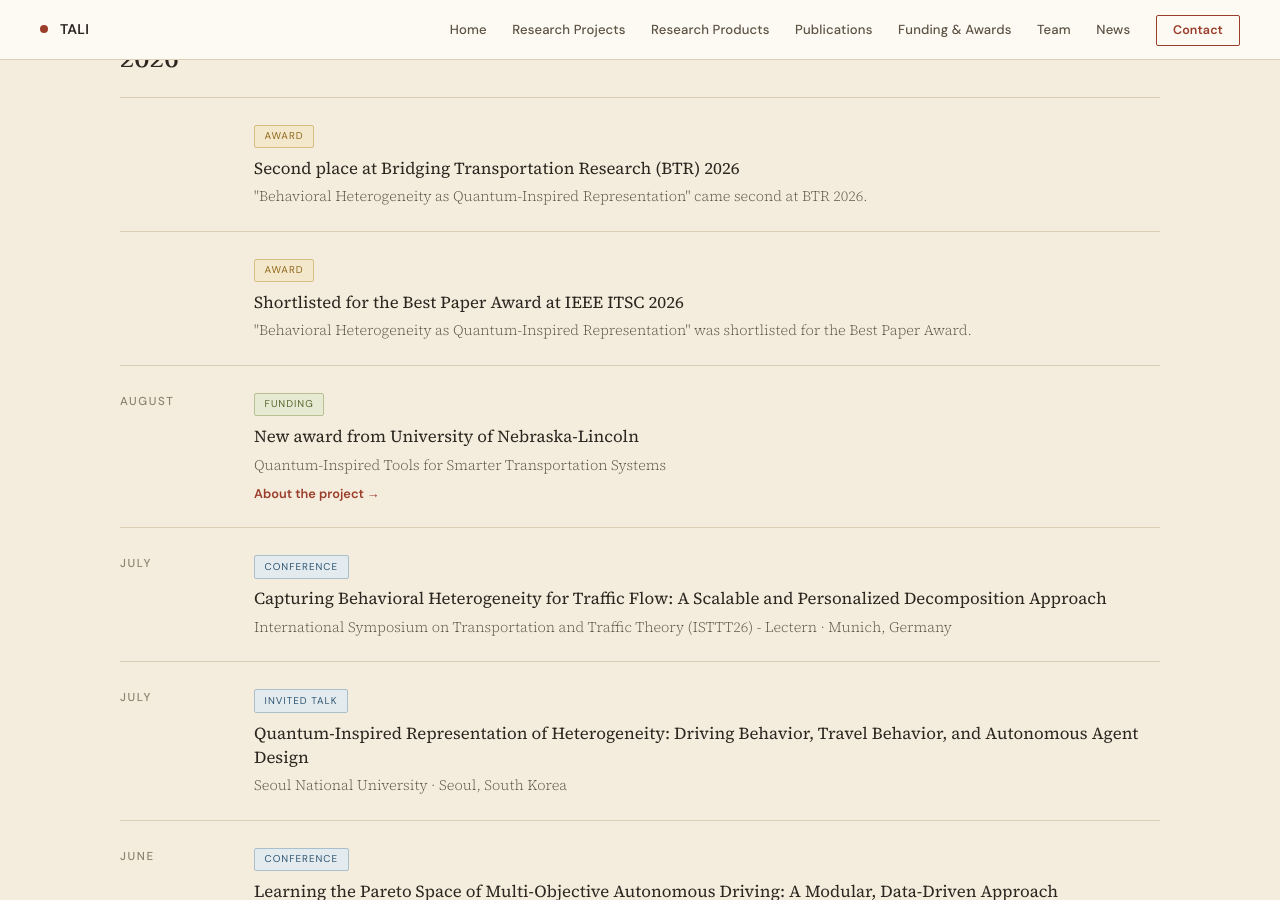
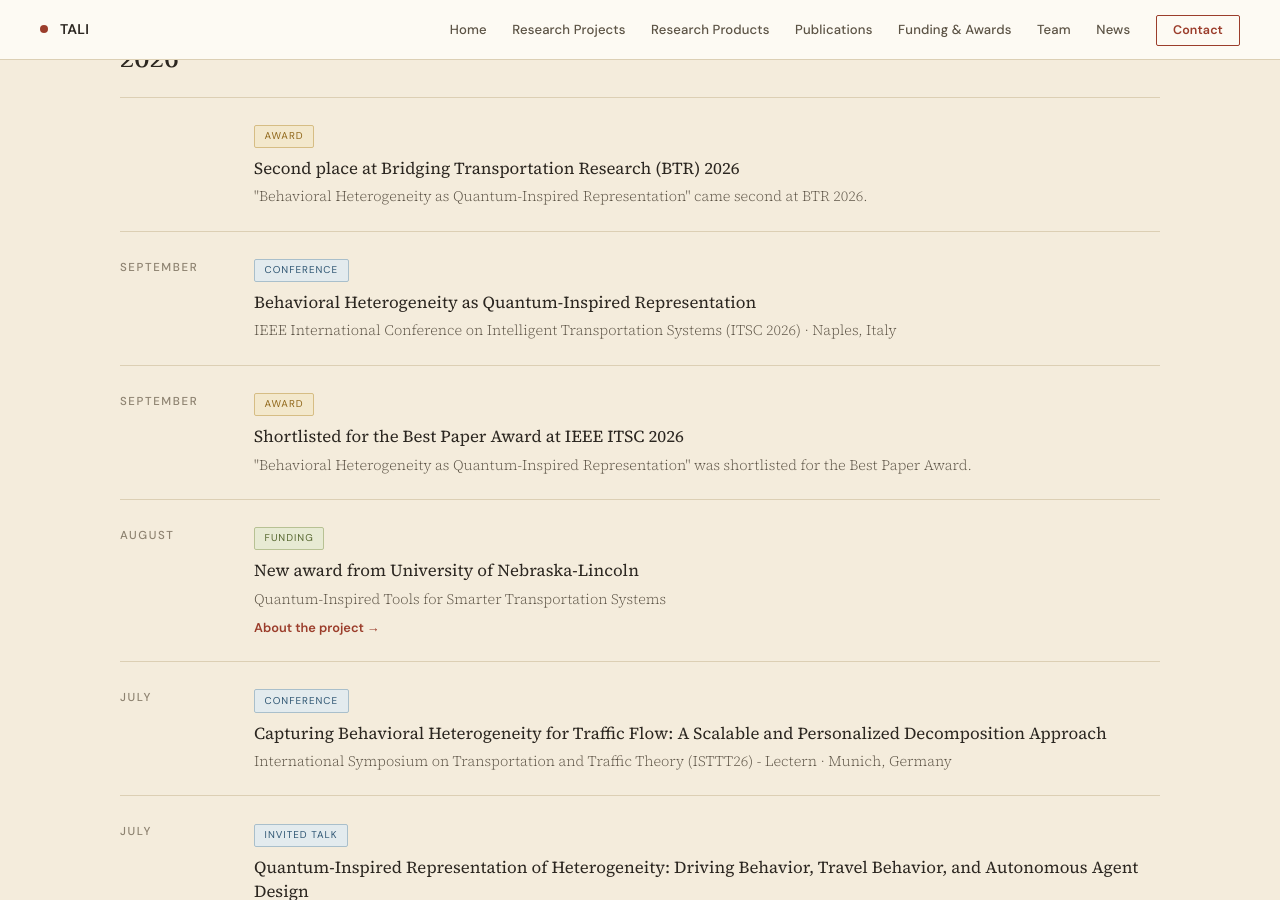
Before and after one commit to wissamkontar/wissamkontar.github.io, a Jekyll site: the page built from news.html, in a window 1280 px wide and 900 px high, scrolled down 366 px. Built offline with Jekyll 4.4.1, drawn with Linux system fonts in a browser that asks for light colours.

Commit message:
Add the IEEE ITSC 2026 talk in Naples; date the ITSC best-paper shortlist to September 2026
Co-Authored-By: Claude Fable 5.2 <noreply@anthropic.com>
Claude-Session: https://claude.ai/code/session_01Lzm3hfbMCCSUqxQdsXPYQj

```diff
--- a/_data/awards.yml
+++ b/_data/awards.yml
@@ -2,7 +2,7 @@
 # date: "YEAR-MONTH", or just "YEAR" when the month is not known. Keep the quotes.
 # kind: Award or Recognition
 
-- date: "2026"
+- date: "2026-09"
   kind: Award
   title: Shortlisted for the Best Paper Award at IEEE ITSC 2026
   text: '"Behavioral Heterogeneity as Quantum-Inspired Representation" was shortlisted for the Best Paper Award.'
--- a/_data/talks.yml
+++ b/_data/talks.yml
@@ -2,6 +2,12 @@
 # date is YEAR-MONTH. Talks in this month or later show on the home page as upcoming;
 # once the month has passed they move to the News page automatically.
 # type: Conference, Invited Talk, Keynote, or Workshop
+
+- date: 2026-09
+  type: Conference
+  title: Behavioral Heterogeneity as Quantum-Inspired Representation
+  event: IEEE International Conference on Intelligent Transportation Systems (ITSC 2026)
+  location: Naples, Italy
 
 - date: 2026-07
   type: Invited Talk
```
